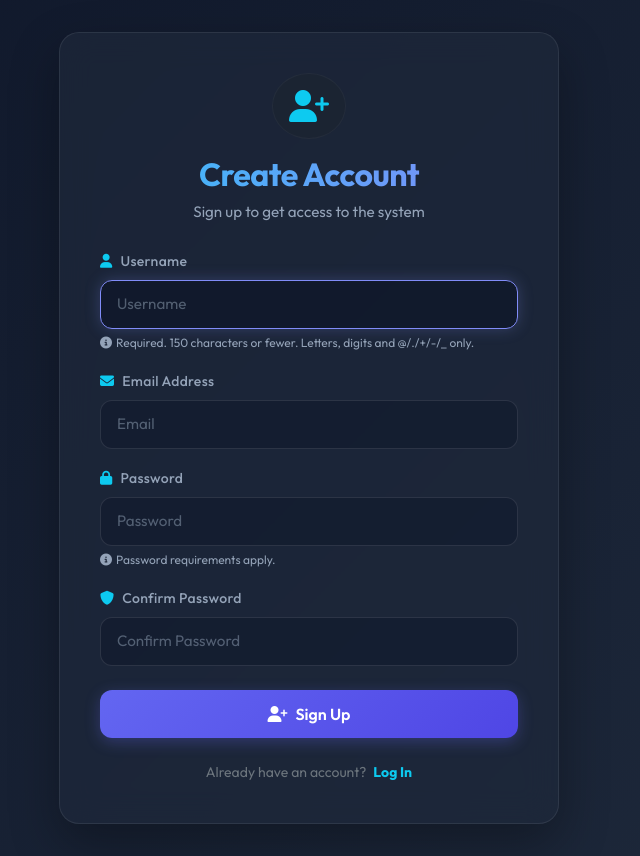
After one commit to Manipotturi18/crud-operations-django, a Django app: page /signup/ in a window 1280 px wide. The commit adds this page. Shown: the whole page, without its empty margins (331-971 px from the left). Run offline with Django 5.2, Linux system fonts and the light colour scheme.

Commit message:
Implement user signup, login, logout authentication and untrack caches/db

```diff
--- a/Spirit/settings.py
+++ b/Spirit/settings.py
@@ -116,3 +116,8 @@ USE_TZ = True
 # https://docs.djangoproject.com/en/6.0/howto/static-files/
 
 STATIC_URL = 'static/'
+
+# Authentication Settings
+LOGIN_URL = 'login'
+LOGIN_REDIRECT_URL = 'emp_list'
+LOGOUT_REDIRECT_URL = 'login'
--- a/crud/forms.py
+++ b/crud/forms.py
@@ -1,4 +1,6 @@
 from django import forms
+from django.contrib.auth.forms import UserCreationForm, AuthenticationForm
+from django.contrib.auth.models import User
 from .models import Employee
 
 class EmployeeForm(forms.ModelForm):
@@ -26,3 +28,41 @@ class EmployeeForm(forms.ModelForm):
             })
 
         }
+
+class UserRegisterForm(UserCreationForm):
+    email = forms.EmailField(required=True, widget=forms.EmailInput(attrs={
+        'class': 'form-control',
+        'placeholder': 'Email'
+    }))
+
+    class Meta(UserCreationForm.Meta):
+        model = User
+        fields = UserCreationForm.Meta.fields + ('email',)
+
+    def __init__(self, *args, **kwargs):
+        super().__init__(*args, **kwargs)
+        if 'username' in self.fields:
+            self.fields['username'].widget.attrs.update({
+                'class': 'form-control',
+                'placeholder': 'Username'
+            })
+        if 'password1' in self.fields:
+            self.fields['password1'].widget.attrs.update({
+                'class': 'form-control',
+                'placeholder': 'Password'
+            })
+        if 'password2' in self.fields:
+            self.fields['password2'].widget.attrs.update({
+                'class': 'form-control',
+                'placeholder': 'Confirm Password'
+            })
+
+class UserLoginForm(AuthenticationForm):
+    username = forms.CharField(widget=forms.TextInput(attrs={
+        'class': 'form-control',
+        'placeholder': 'Username'
+    }))
+    password = forms.CharField(widget=forms.PasswordInput(attrs={
+        'class': 'form-control',
+        'placeholder': 'Password'
+    }))
--- /dev/null
+++ b/crud/templates/signup.html
@@ -0,0 +1,247 @@
+<!DOCTYPE html>
+<html lang="en">
+<head>
+    <meta charset="UTF-8">
+    <meta name="viewport" content="width=device-width, initial-scale=1.0">
+    <title>Sign Up | Employee Directory</title>
+    <!-- Google Fonts: Outfit -->
+    <link href="https://fonts.googleapis.com/css2?family=Outfit:wght@300;400;500;600;700&display=swap" rel="stylesheet">
+    <!-- Bootstrap 5 CSS -->
+    <link href="https://cdn.jsdelivr.net/npm/bootstrap@5.3.2/dist/css/bootstrap.min.css" rel="stylesheet">
+    <!-- FontAwesome for icons -->
+    <link href="https://cdnjs.cloudflare.com/ajax/libs/font-awesome/6.4.0/css/all.min.css" rel="stylesheet">
+
+    <style>
+        :root {
+            --bg-gradient: linear-gradient(135deg, #0f172a 0%, #1e293b 100%);
+            --glass-bg: rgba(30, 41, 59, 0.7);
+            --glass-border: rgba(255, 255, 255, 0.08);
+            --text-primary: #f8fafc;
+            --text-secondary: #94a3b8;
+            --accent-gradient: linear-gradient(90deg, #38bdf8, #818cf8);
+            --btn-gradient: linear-gradient(135deg, #6366f1 0%, #4f46e5 100%);
+            --btn-hover-gradient: linear-gradient(135deg, #4f46e5 0%, #4338ca 100%);
+        }
+
+        body {
+            font-family: 'Outfit', sans-serif;
+            background: var(--bg-gradient);
+            color: var(--text-primary);
+            min-height: 100vh;
+            display: flex;
+            align-items: center;
+            justify-content: center;
+            padding: 2rem 1rem;
+            margin: 0;
+            overflow-x: hidden;
+        }
+
+        .glass-card {
+            background: var(--glass-bg);
+            border: 1px solid var(--glass-border);
+            backdrop-filter: blur(16px);
+            -webkit-backdrop-filter: blur(16px);
+            border-radius: 20px;
+            box-shadow: 0 20px 50px rgba(0, 0, 0, 0.3);
+            width: 100%;
+            max-width: 500px;
+            padding: 2.5rem;
+            transition: transform 0.3s ease, box-shadow 0.3s ease;
+        }
+
+        .glass-card:hover {
+            transform: translateY(-2px);
+            box-shadow: 0 25px 60px rgba(99, 102, 241, 0.15);
+        }
+
+        .gradient-title {
+            background: var(--accent-gradient);
+            -webkit-background-clip: text;
+            -webkit-text-fill-color: transparent;
+            font-weight: 700;
+            letter-spacing: -0.5px;
+        }
+
+        .subtitle {
+            color: var(--text-secondary);
+            font-weight: 400;
+            font-size: 0.95rem;
+        }
+
+        .form-label {
+            color: var(--text-secondary) !important;
+            font-weight: 500;
+            font-size: 0.875rem;
+            margin-bottom: 0.5rem;
+            letter-spacing: 0.3px;
+        }
+
+        .form-control {
+            background: rgba(15, 23, 42, 0.5) !important;
+            border: 1px solid rgba(255, 255, 255, 0.1) !important;
+            color: var(--text-primary) !important;
+            border-radius: 12px !important;
+            padding: 0.75rem 1rem !important;
+            font-size: 0.95rem !important;
+            transition: all 0.25s ease !important;
+        }
+
+        .form-control:focus {
+            background: rgba(15, 23, 42, 0.8) !important;
+            border-color: #818cf8 !important;
+            box-shadow: 0 0 15px rgba(129, 140, 248, 0.25) !important;
+            outline: none !important;
+        }
+
+        .form-control::placeholder {
+            color: rgba(148, 163, 184, 0.5) !important;
+        }
+
+        .btn-premium {
+            background: var(--btn-gradient);
+            border: none;
+            color: #ffffff;
+            font-weight: 600;
+            border-radius: 12px;
+            padding: 0.75rem 1.5rem;
+            transition: all 0.25s ease;
+            box-shadow: 0 4px 15px rgba(99, 102, 241, 0.3);
+            text-align: center;
+        }
+
+        .btn-premium:hover {
+            background: var(--btn-hover-gradient);
+            transform: translateY(-1px);
+            box-shadow: 0 6px 20px rgba(99, 102, 241, 0.4);
+            color: #ffffff;
+        }
+
+        .btn-premium:active {
+            transform: translateY(1px);
+        }
+
+        .error-message {
+            color: #ef4444;
+            font-size: 0.8rem;
+            margin-top: 0.4rem;
+        }
+
+        .help-text {
+            color: var(--text-secondary);
+            font-size: 0.75rem;
+            margin-top: 0.4rem;
+            line-height: 1.4;
+        }
+
+        /* Animation */
+        @keyframes fadeIn {
+            from { opacity: 0; transform: translateY(10px); }
+            to { opacity: 1; transform: translateY(0); }
+        }
+
+        .animated-card {
+            animation: fadeIn 0.5s cubic-bezier(0.16, 1, 0.3, 1) forwards;
+        }
+    </style>
+</head>
+<body>
+
+    <div class="glass-card animated-card">
+        <div class="text-center mb-4">
+            <div class="d-inline-flex align-items-center justify-content-center bg-dark bg-opacity-25 rounded-circle p-3 mb-3 border border-secondary border-opacity-10">
+                <i class="fa-solid fa-user-plus fa-2x text-info"></i>
+            </div>
+            <h2 class="gradient-title">Create Account</h2>
+            <p class="subtitle">Sign up to get access to the system</p>
+        </div>
+
+        <form method="POST" novalidate>
+            {% csrf_token %}
+
+            {% if form.non_field_errors %}
+                <div class="alert alert-danger border-0 bg-danger bg-opacity-10 text-danger rounded-4 mb-4 small" role="alert">
+                    {% for error in form.non_field_errors %}
+                        <div><i class="fa-solid fa-triangle-exclamation me-2"></i>{{ error }}</div>
+                    {% endfor %}
+                </div>
+            {% endif %}
+
+            <div class="row">
+                <!-- Username Field -->
+                <div class="col-md-12 mb-3">
+                    <label for="{{ form.username.id_for_label }}" class="form-label">
+                        <i class="fa-solid fa-user me-2 text-info"></i>Username
+                    </label>
+                    {{ form.username }}
+                    {% if form.username.errors %}
+                        <div class="error-message">
+                            <i class="fa-solid fa-circle-exclamation me-1"></i>{{ form.username.errors.0 }}
+                        </div>
+                    {% endif %}
+                    {% if form.username.help_text %}
+                        <div class="help-text">
+                            <i class="fa-solid fa-circle-info me-1"></i>{{ form.username.help_text|safe }}
+                        </div>
+                    {% endif %}
+                </div>
+
+                <!-- Email Field -->
+                <div class="col-md-12 mb-3">
+                    <label for="{{ form.email.id_for_label }}" class="form-label">
+                        <i class="fa-solid fa-envelope me-2 text-info"></i>Email Address
+                    </label>
+                    {{ form.email }}
+                    {% if form.email.errors %}
+                        <div class="error-message">
+                            <i class="fa-solid fa-circle-exclamation me-1"></i>{{ form.email.errors.0 }}
+                        </div>
+                    {% endif %}
+                </div>
+
+                <!-- Password 1 Field -->
+                <div class="col-md-12 mb-3">
+                    <label for="{{ form.password1.id_for_label }}" class="form-label">
+                        <i class="fa-solid fa-lock me-2 text-info"></i>Password
+                    </label>
+                    {{ form.password1 }}
+                    {% if form.password1.errors %}
+                        <div class="error-message">
+                            <i class="fa-solid fa-circle-exclamation me-1"></i>{{ form.password1.errors.0 }}
+                        </div>
+                    {% endif %}
+                    {% if form.password1.help_text %}
+                        <div class="help-text">
+                            <i class="fa-solid fa-circle-info me-1"></i>Password requirements apply.
+                        </div>
+                    {% endif %}
+                </div>
+
+                <!-- Password 2 Field -->
+                <div class="col-md-12 mb-4">
+                    <label for="{{ form.password2.id_for_label }}" class="form-label">
+                        <i class="fa-solid fa-shield me-2 text-info"></i>Confirm Password
+                    </label>
+                    {{ form.password2 }}
+                    {% if form.password2.errors %}
+                        <div class="error-message">
+                            <i class="fa-solid fa-circle-exclamation me-1"></i>{{ form.password2.errors.0 }}
+                        </div>
+                    {% endif %}
+                </div>
+            </div>
+
+            <button type="submit" class="btn btn-premium w-100">
+                <i class="fa-solid fa-user-plus me-2"></i>Sign Up
+            </button>
+
+            <div class="text-center mt-4 small">
+                <span class="text-secondary">Already have an account?</span>
+                <a href="{% url 'login' %}" class="text-info text-decoration-none ms-1 fw-bold">Log In</a>
+            </div>
+        </form>
+    </div>
+
+    <!-- Bootstrap Bundle JS -->
+    <script src="https://cdn.jsdelivr.net/npm/bootstrap@5.3.2/dist/js/bootstrap.bundle.min.js"></script>
+</body>
+</html>
--- a/crud/urls.py
+++ b/crud/urls.py
@@ -3,6 +3,10 @@ from django.urls import path
 from crud import views
 
 urlpatterns = [
+    path('', views.login_view, name='login'),
+    path('login/', views.login_view, name='login'),
+    path('signup/', views.signup_view, name='signup'),
+    path('logout/', views.logout_view, name='logout'),
     path('emp_create/',views.employee_create, name='emp_create'),
     path('emp_list/', views.employee_list, name='emp_list'),
     path('emp_edit/<int:id>/',views.employee_update,name='emp_edit'),
--- a/crud/views.py
+++ b/crud/views.py
@@ -1,10 +1,45 @@
 from django.shortcuts import render,redirect,get_object_or_404
 from django.core.paginator import Paginator
+from django.contrib.auth.decorators import login_required
+from django.contrib.auth import login, logout, authenticate
 from .models import Employee
-from .forms import EmployeeForm
+from .forms import EmployeeForm, UserRegisterForm, UserLoginForm
 
 # Create your views here.
 
+def signup_view(request):
+    if request.user.is_authenticated:
+        return redirect('emp_list')
+    if request.method == 'POST':
+        form = UserRegisterForm(request.POST)
+        if form.is_valid():
+            form.save()
+            return redirect('login')
+    else:
+        form = UserRegisterForm()
+    return render(request, 'signup.html', {'form': form})
+
+def login_view(request):
+    if request.user.is_authenticated:
+        return redirect('emp_list')
+    if request.method == 'POST':
+        form = UserLoginForm(request, data=request.POST)
+        if form.is_valid():
+            username = form.cleaned_data.get('username')
+            password = form.cleaned_data.get('password')
+            user = authenticate(username=username, password=password)
+            if user is not None:
+                login(request, user)
+                return redirect('emp_list')
+    else:
+        form = UserLoginForm()
+    return render(request, 'login.html', {'form': form})
+
+def logout_view(request):
+    logout(request)
+    return redirect('login')
+
+@login_required
 def employee_create(request):
     if request.method == 'POST':
         form = EmployeeForm(request.POST)
@@ -15,6 +50,7 @@ def employee_create(request):
         form = EmployeeForm()
     return render(request, 'emp_create.html',{'form':form})
 
+@login_required
 def employee_list(request):
     employees_list = Employee.objects.all().order_by('emp_id')
     paginator = Paginator(employees_list, 5)  # 5 employees per page
@@ -22,6 +58,7 @@ def employee_list(request):
     page_obj = paginator.get_page(page_number)
     return render(request, 'emp_list.html', {'employees': page_obj})
 
+@login_required
 def employee_update(request,id):
     employee = get_object_or_404(Employee,id=id)
     if request.method == 'POST':
@@ -33,6 +70,7 @@ def employee_update(request,id):
         form=EmployeeForm(instance=employee)
     return render(request, 'emp_create.html',{'form':form})
 
+@login_required
 def employee_delete(request, id):
     employee = get_object_or_404(Employee, id=id)
     employee.delete()
```
Also changed, not shown: crud/templates/emp_list.html (+12 -3 lines), crud/templates/login.html (added, +204 -0 lines), db.sqlite3 (deleted), 1 other file.
